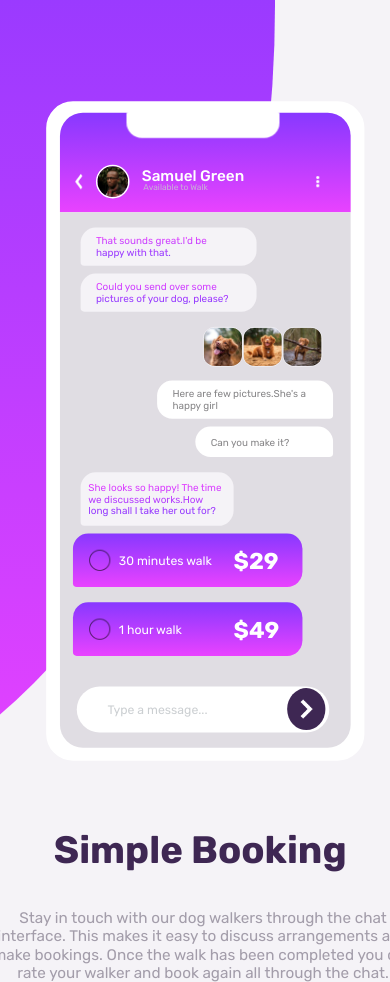
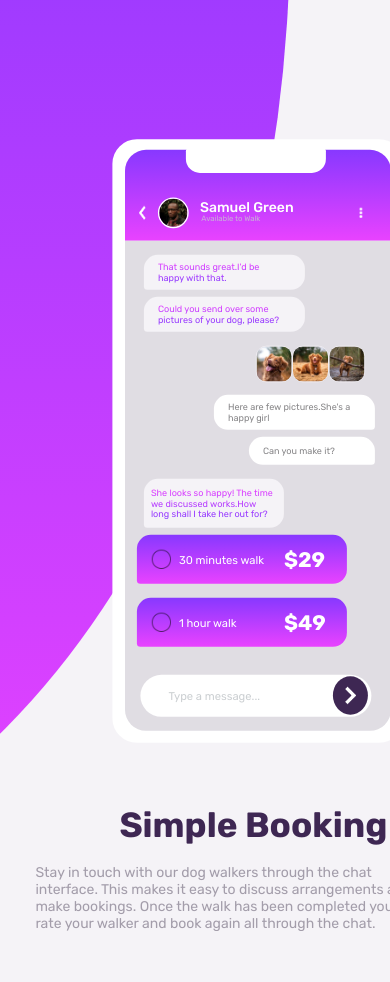
Before and after one commit to JUSTMEHER/chatapp-frontend, a plain HTML site: page index.html in a window 390 px wide. Shown: the top 982 px of the page. After the commit the page ends 931 px from the top, so only its background shows below. Drawn offline with Linux system fonts and the light colour scheme.

Commit message:
Update style.css

```diff
--- a/style.css
+++ b/style.css
@@ -365,8 +365,6 @@ h1{
 @media(max-width:750px){
     .container{
         flex-direction: column;
-        overflow-x:visible;
-        scale: 85%;
     }
     h1{
         position: absolute;
@@ -374,16 +372,13 @@ h1{
         left:-130px
     }
     .text1{
-        position: absolute;
-        top:970px;
-        left:-210px;
-        font-size:20px;
-        text-align:center;
+        margin-top: 970px;
+        margin-left:-250px;
+        text-align:start;
+        font-size: 20px;
     }
     .phone{
-        scale: 90%;
-        position: sticky;
-        left:100px
+        margin-left: 100px;
     }
 
 }
```
